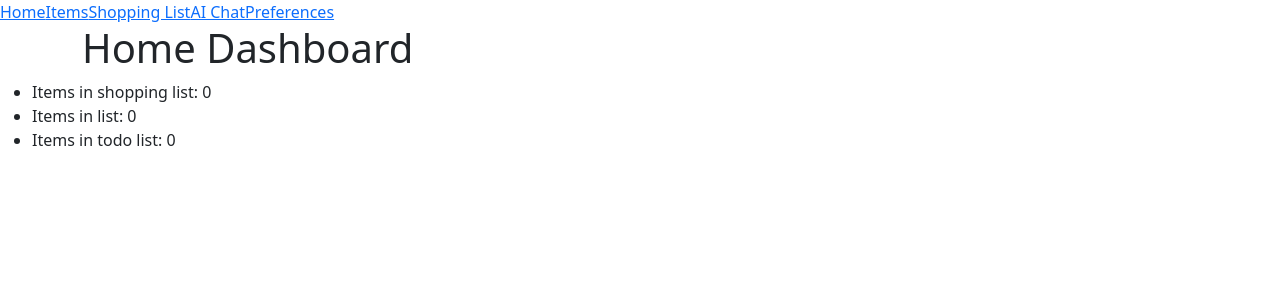
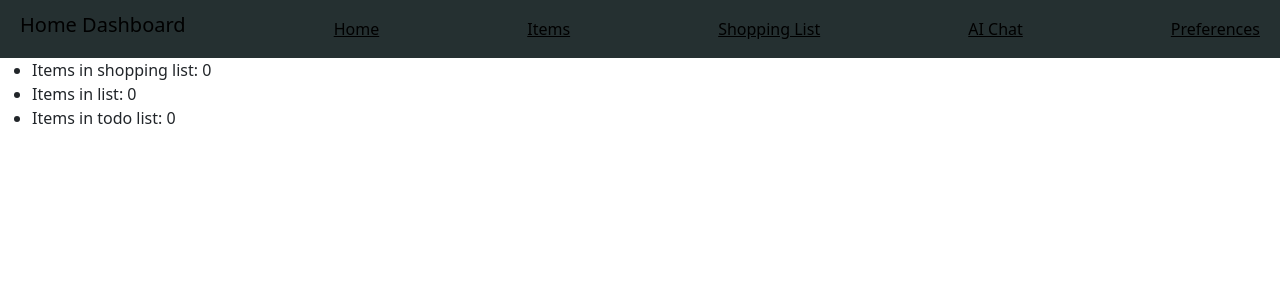
Before and after one commit to PanzerBiene/HomeDashboard, a Vue app: page / in a window 1280 px wide. Shown: the top 300 px of the page. Built offline with nearby package versions, Linux system fonts and the light colour scheme.

Commit message:
add bootstrap css for navbar

```diff
--- a/src/App.vue
+++ b/src/App.vue
@@ -5,19 +5,17 @@ import { RouterLink, RouterView } from 'vue-router';
 <template>
   <header>
 
-    <div class="wrapper">
-      <nav>
-        <RouterLink to="/">Home</RouterLink>
-        <RouterLink to="/items">Items</RouterLink>
-        <RouterLink to="/shopping_list">Shopping List</RouterLink>
-        <RouterLink to="/chat">AI Chat</RouterLink>
-        <RouterLink to="/preferences">Preferences</RouterLink>
-      </nav>
-      <div class="container">
-        <h1>
+    <div class="wrapper container-fluid bg-nav-grey">
+      <nav class="navbar">
+        <h1 class="navbar-brand mx-2 text-black">
           Home Dashboard
         </h1>
-      </div>
+        <RouterLink class="navbar-text mx-2 text-black" to="/">Home</RouterLink>
+        <RouterLink class="navbar-text mx-2 text-black" to="/items">Items</RouterLink>
+        <RouterLink class="navbar-text mx-2 text-black" to="/shopping_list">Shopping List</RouterLink>
+        <RouterLink class="navbar-text mx-2 text-black" to="/chat">AI Chat</RouterLink>
+        <RouterLink class="navbar-text mx-2 text-black" to="/preferences">Preferences</RouterLink>
+      </nav>
     </div>
   </header>
   <RouterView/>
```
